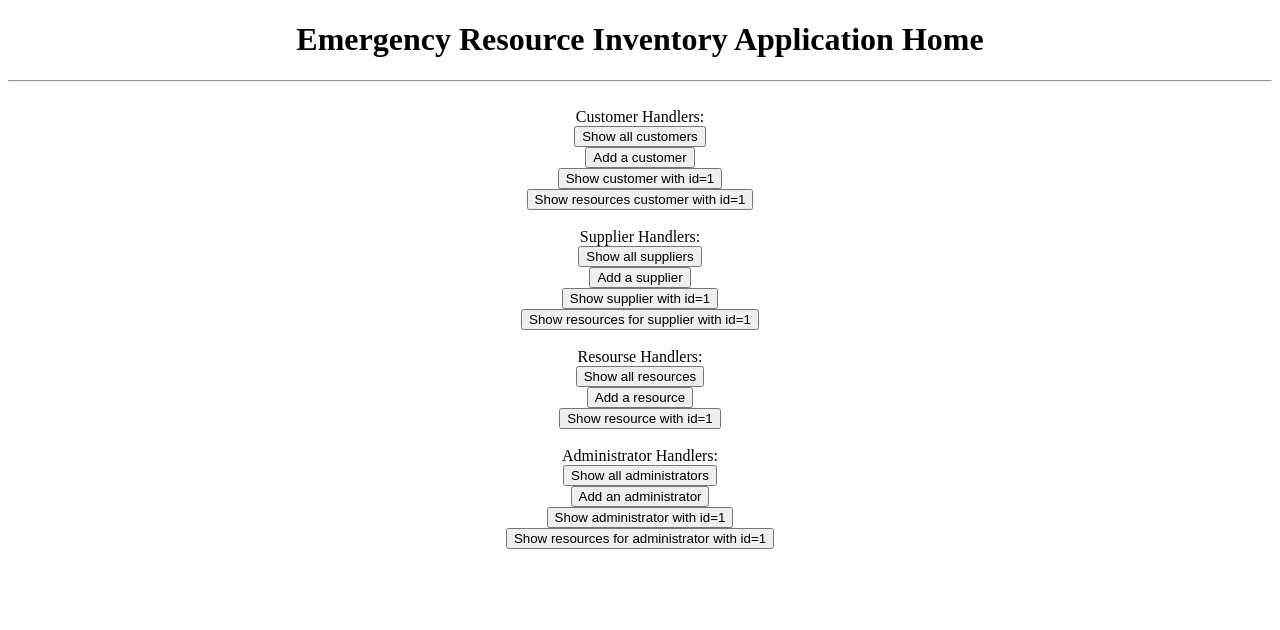
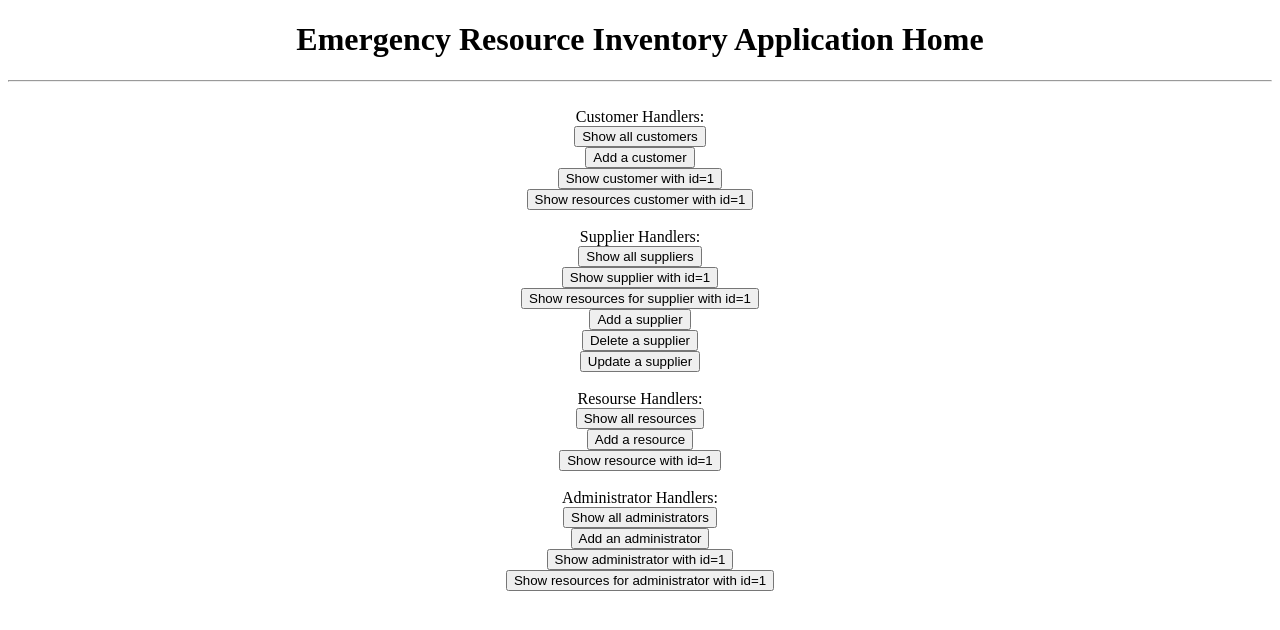
Before and after one commit to Statedbump/Emergency_Inventory_System, a Flask app: page /ERIApp/home in a window 1280 px wide. Shown: the top 630 px of the page. Run offline with Flask 2, Linux system fonts and the light colour scheme.

```diff
--- a/templates/home.html
+++ b/templates/home.html
@@ -26,17 +26,23 @@
         </form> <br>
 
         Supplier Handlers: <br>
-        <form action = "/ERIApp/suppliers" method = "get">
+        <form action = "/ERIApp/supplier" method = "get">
             <input type ="submit" value="Show all suppliers">
         </form>
-        <form action = "/ERIApp/suppliers" method = "post">
+        <form action = "/ERIApp/supplier/1" method = "get">
+            <input type ="submit" value="Show supplier with id=1">
+        </form>
+        <form action = "/ERIApp/supplier/1/resources" method = "get">
+            <input type ="submit" value="Show resources for supplier with id=1">
+        </form>
+        <form action = "/ERIApp/supplier" method = "post">
             <input type ="submit" value="Add a supplier">
         </form>
-        <form action = "/ERIApp/suppliers/1" method = "get">
-            <input type ="submit" value="Show supplier with id=1">
+        <form action = "/ERIApp/supplier/1" method = "delete">
+            <input type ="submit" value="Delete a supplier">
         </form>
-        <form action = "/ERIApp/suppliers/1/resources" method = "get">
-            <input type ="submit" value="Show resources for supplier with id=1">
+        <form action = "/ERIApp/supplier/1" method = "put">
+            <input type ="submit" value="Update a supplier">
         </form> <br>
 
         Resourse Handlers: <br>
```
Also changed, not shown: handlers/supplierhandler.py (+24 -23 lines).
